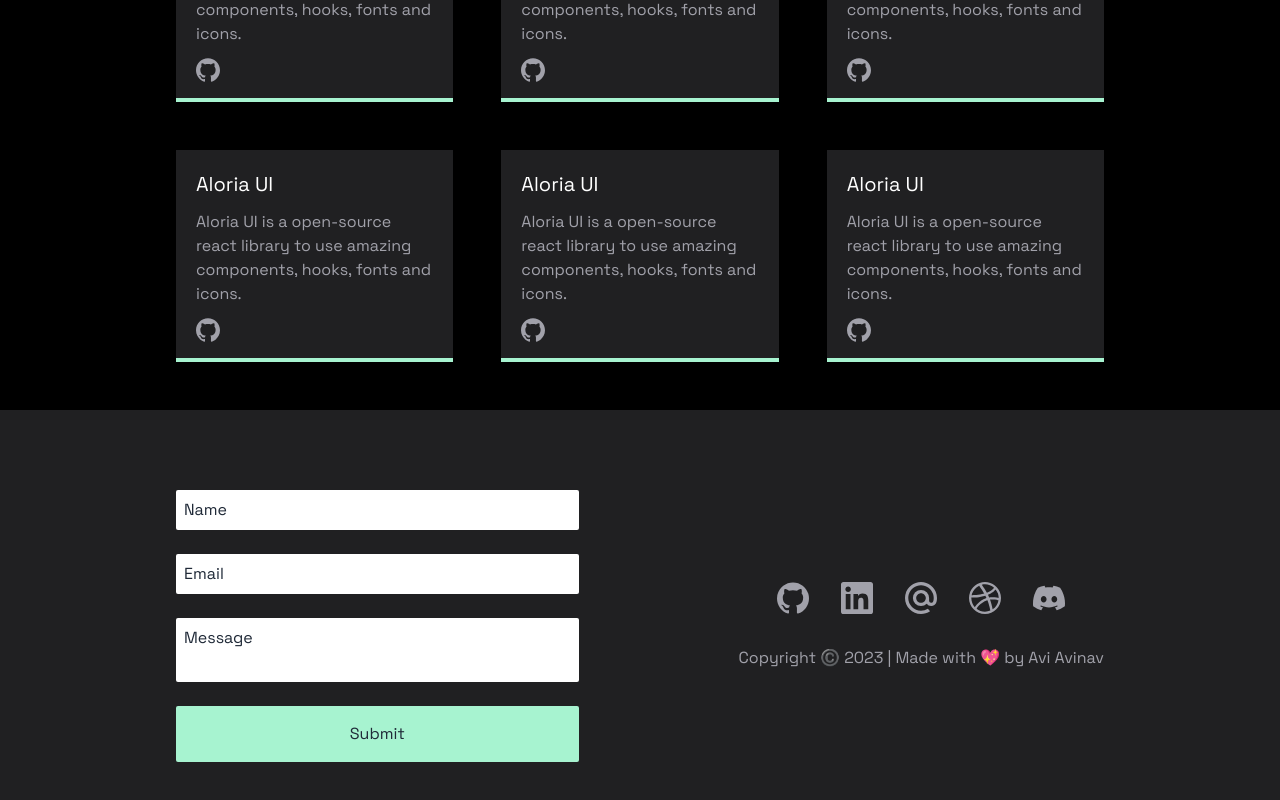
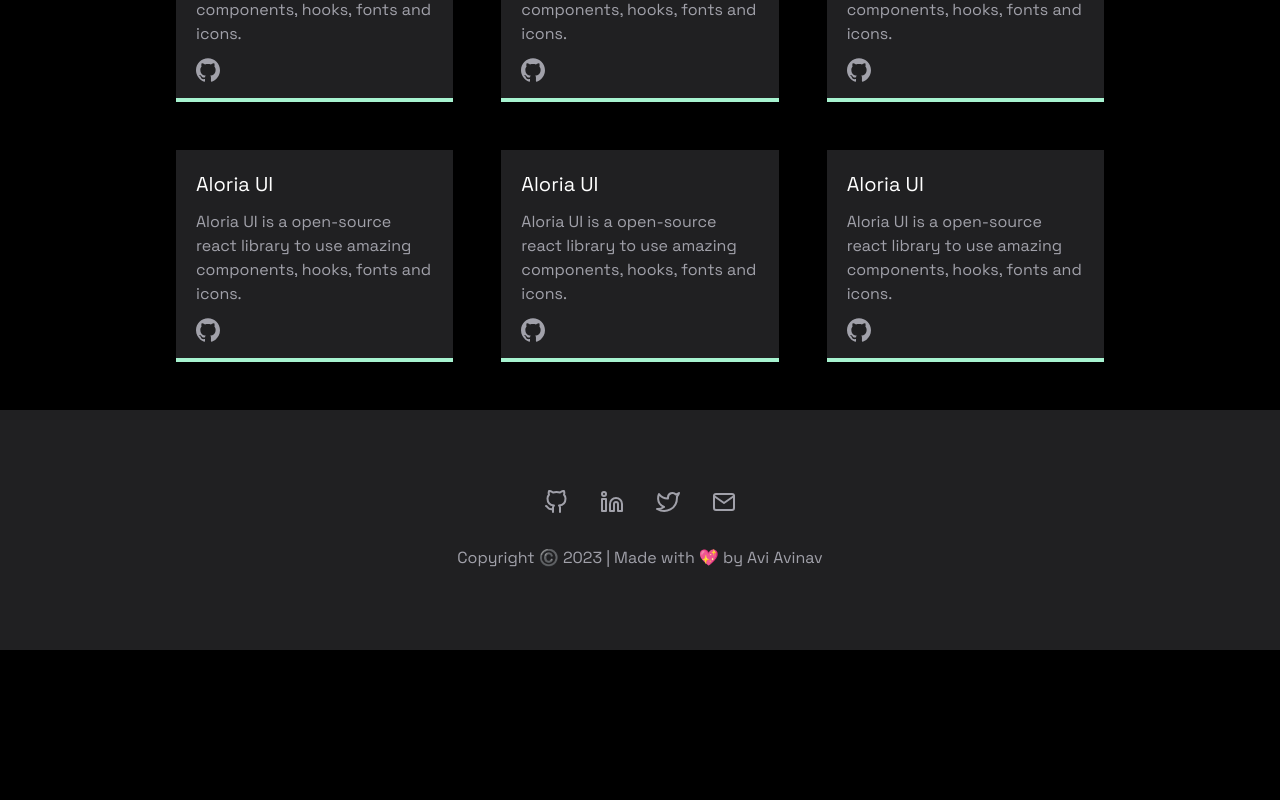
Before and after one commit to AviAvinav/aviav.me, a Next.js app: page / in a window 1280 px wide. Shown: the part 1694-2494 px from the top of the page. After the commit the page ends 2344 px from the top, so only its background shows below. Built offline with nearby package versions, Linux system fonts and the light colour scheme.

Commit message:
removed contact form for now

```diff
--- a/app/api/contact/route.ts
+++ /dev/null
@@ -1,29 +0,0 @@
-import { NextApiRequest, NextApiResponse } from "next";
-import nodemailer from "nodemailer";
-
-export const POST = async (req: NextApiRequest, res: NextApiResponse) => {
-  const transporter = nodemailer.createTransport({
-    host: "mail.privateemail.com",
-    port: 465,
-    auth: {
-      user: "hi@aviav.me",
-      pass: process.env.mailpassword,
-    },
-    secure: true,
-  });
-
-  const { name, email, message } = await req.body;
-
-  try {
-    await transporter.sendMail({
-      from: email,
-      to: "hi@aviav.me",
-      subject: `Message from ${name}`,
-      text: message,
-    });
-    console.log("Message sent successfully!");
-    console.log(req.body);
-  } catch (error) {
-    console.log(error);
-  }
-};
--- a/app/footer.tsx
+++ b/app/footer.tsx
@@ -1,34 +1,28 @@
 "use client";
 
-import { IconType } from "react-icons/lib";
-import {
-  SiDiscord,
-  SiDribbble,
-  SiGithub,
-  SiLinkedin,
-  SiMaildotru,
-} from "react-icons/si";
-import Form from "./form";
+import { GitHub, Linkedin, Mail, Twitter } from "react-feather";
 
 const Footer = () => {
-  const icons = [
-    { id: 1, name: SiGithub },
-    { id: 2, name: SiLinkedin },
-    { id: 3, name: SiMaildotru },
-    { id: 4, name: SiDribbble },
-    { id: 5, name: SiDiscord },
-  ];
   return (
     <footer
       id="footer"
       className="text-center flex flex-col md:flex-row justify-between bg-zinc-400 bg-opacity-20 px-10 sm:px-20 md:px-44 py-20"
     >
-      <Form />
-      <div className="flex flex-col justify-center space-y-8">
+      {/* <Form /> */}
+      <div className="flex flex-col justify-center flex-1 space-y-8">
         <div className="flex flex-row justify-center space-x-8 items-center">
-          {icons.map((icon) => (
-            <Icon key={icon.id} SiIcon={icon.name} />
-          ))}
+          <a href="https://github.com/AviAvinav">
+            <GitHub />
+          </a>
+          <a href="https://linkedin.com/in/avi-avinav">
+            <Linkedin />
+          </a>
+          <a href="https://twitter.com/@aviavinav0">
+            <Twitter />
+          </a>
+          <a href="mailto:hi@aviav.me">
+            <Mail />
+          </a>
         </div>
         <p>Copyright ©️ 2023 | Made with 💖 by Avi Avinav</p>
       </div>
@@ -36,8 +30,4 @@ const Footer = () => {
   );
 };
 
-const Icon = ({ SiIcon }: { SiIcon: IconType }) => {
-  return <SiIcon className="text-zinc-400 h-6 w-6 md:h-8 md:w-8" />;
-};
-
 export default Footer;
--- a/app/form.tsx
+++ b/app/form.tsx
@@ -1,51 +1,21 @@
 "use client";
 
-import nodemailer from "nodemailer";
-import { useForm } from "react-hook-form";
-
 const Form = () => {
-  const { handleSubmit, register } = useForm();
-
-  const onSubmit = async (data) => {
-    const transporter = nodemailer.createTransport({
-      host: "mail.privateemail.com",
-      port: 465,
-      auth: {
-        user: "hi@aviav.me",
-        pass: process.env.mailpassword,
-      },
-      secure: true,
-    });
-    await transporter.sendMail({
-      from: data.email,
-      to: "hi@aviav.me",
-      subject: `Message from ${data.name}`,
-      text: data.message,
-    });
-    console.log("Message sent successfully!");
-  };
-
   return (
-    <form
-      onSubmit={handleSubmit(onSubmit)}
-      className="flex flex-col flex-1 space-y-6 md:pr-40 mb-8 md:mb-0"
-    >
+    <form className="flex flex-col flex-1 space-y-6 md:pr-40 mb-8 md:mb-0">
       <input
         className="p-2 rounded-sm text-black placeholder:text-gray-800"
         type="text"
         placeholder="Name"
-        {...register("name", { required: true })}
       />
       <input
         className="p-2 rounded-sm text-black placeholder:text-gray-800"
         type="email"
         placeholder="Email"
-        {...register("email", { required: true })}
       />
       <textarea
         className="resize-none p-2 rounded-sm text-black placeholder:text-gray-800"
         placeholder="Message"
-        {...register("message", { required: true })}
       />
       <button
         className="bg-emerald-200 text-gray-800 py-4 rounded-sm"
--- a/package.json
+++ b/package.json
@@ -23,6 +23,7 @@
     "postcss": "8.4.21",
     "react": "18.2.0",
     "react-dom": "18.2.0",
+    "react-feather": "^2.0.10",
     "react-hook-form": "^7.43.9",
     "react-icons": "^4.8.0",
     "tailwindcss": "3.3.1",
@@ -31,6 +32,7 @@
   },
   "devDependencies": {
     "@types/nodemailer": "^6.4.7",
-    "fs": "0.0.1-security"
+    "fs": "0.0.1-security",
+    "setimmediate": "^1.0.5"
   }
 }
```
Also changed, not shown: 1 other file (tests, documents, lock files or other folders).
